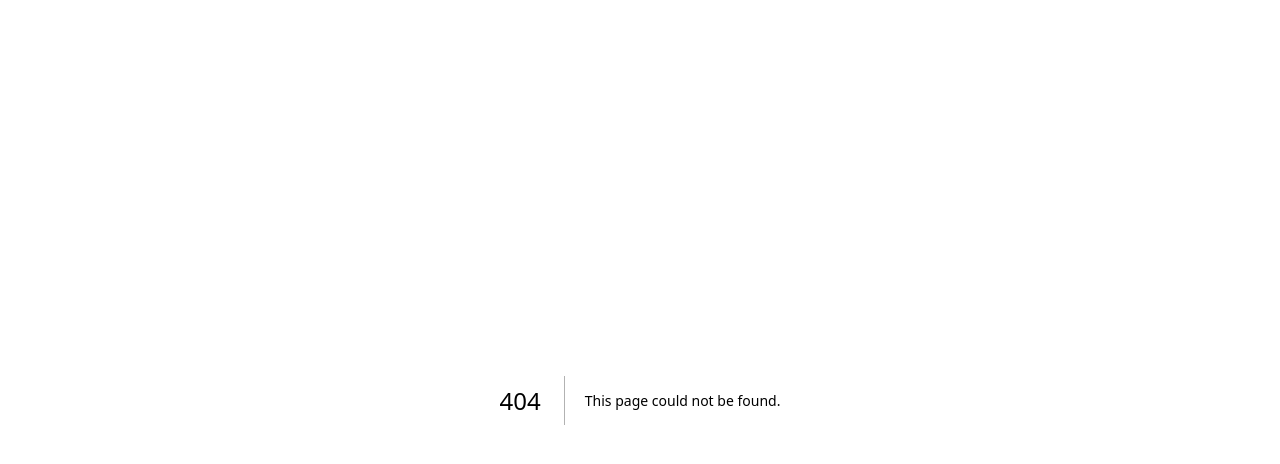
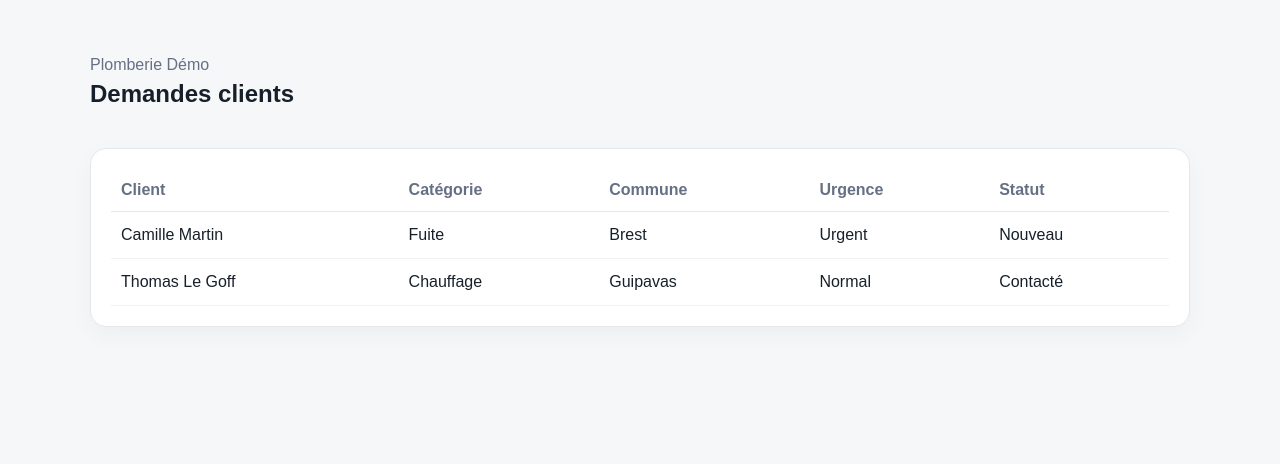
Before and after one commit to ludodulac/DROP-Service, a Next.js app: page /dashboard in a window 1280 px wide. Before the commit this address had no page. Shown: the top 464 px of the page. Built offline with nearby package versions, Linux system fonts and the light colour scheme.

Commit message:
feat: add initial artisan dashboard mock

```diff
--- /dev/null
+++ b/src/app/dashboard/page.tsx
@@ -0,0 +1,66 @@
+const demoRequests = [
+  {
+    id: "1",
+    customer: "Camille Martin",
+    category: "Fuite",
+    city: "Brest",
+    urgency: "Urgent",
+    status: "Nouveau",
+  },
+  {
+    id: "2",
+    customer: "Thomas Le Goff",
+    category: "Chauffage",
+    city: "Guipavas",
+    urgency: "Normal",
+    status: "Contacté",
+  },
+];
+
+export default function DashboardPage() {
+  return (
+    <main style={{ padding: "40px 0 64px" }}>
+      <section style={{ display: "grid", gap: 20 }}>
+        <header>
+          <p className="muted" style={{ marginBottom: 6 }}>Plomberie Démo</p>
+          <h1 style={{ marginTop: 0 }}>Demandes clients</h1>
+        </header>
+
+        <div className="card" style={{ overflowX: "auto" }}>
+          <table style={{ width: "100%", borderCollapse: "collapse", minWidth: 680 }}>
+            <thead>
+              <tr>
+                {['Client', 'Catégorie', 'Commune', 'Urgence', 'Statut'].map((label) => (
+                  <th key={label} style={thStyle}>{label}</th>
+                ))}
+              </tr>
+            </thead>
+            <tbody>
+              {demoRequests.map((request) => (
+                <tr key={request.id}>
+                  <td style={tdStyle}>{request.customer}</td>
+                  <td style={tdStyle}>{request.category}</td>
+                  <td style={tdStyle}>{request.city}</td>
+                  <td style={tdStyle}>{request.urgency}</td>
+                  <td style={tdStyle}>{request.status}</td>
+                </tr>
+              ))}
+            </tbody>
+          </table>
+        </div>
+      </section>
+    </main>
+  );
+}
+
+const thStyle = {
+  textAlign: "left" as const,
+  padding: "12px 10px",
+  borderBottom: "1px solid #e5e7eb",
+  color: "#667085",
+};
+
+const tdStyle = {
+  padding: "14px 10px",
+  borderBottom: "1px solid #f0f1f2",
+};
```
